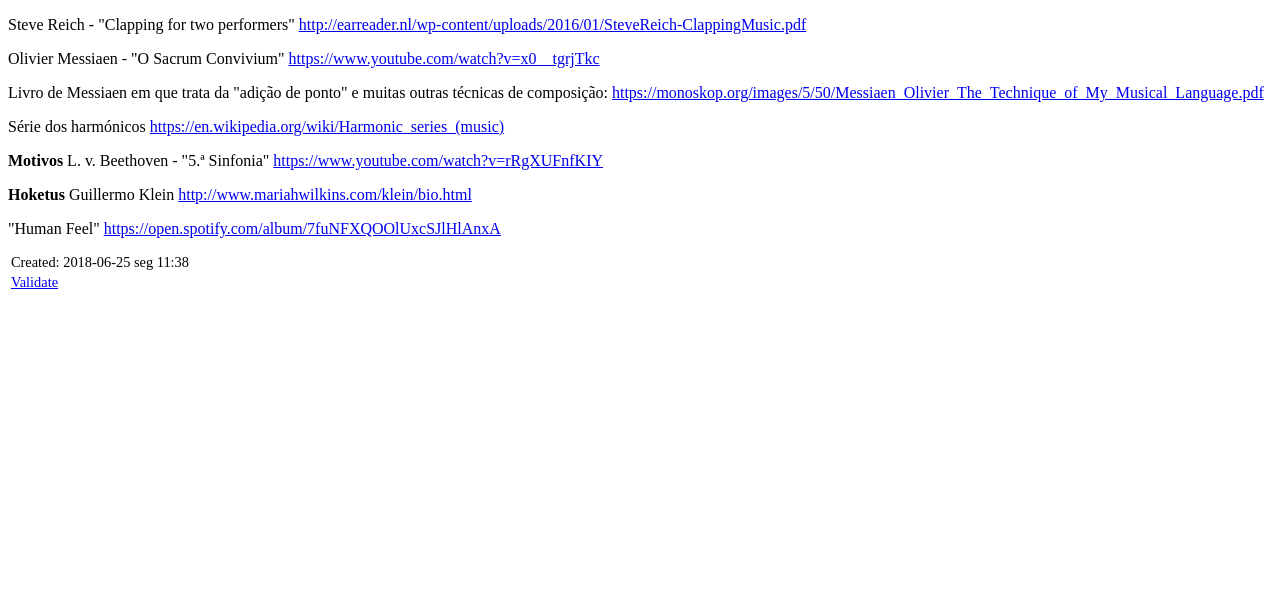
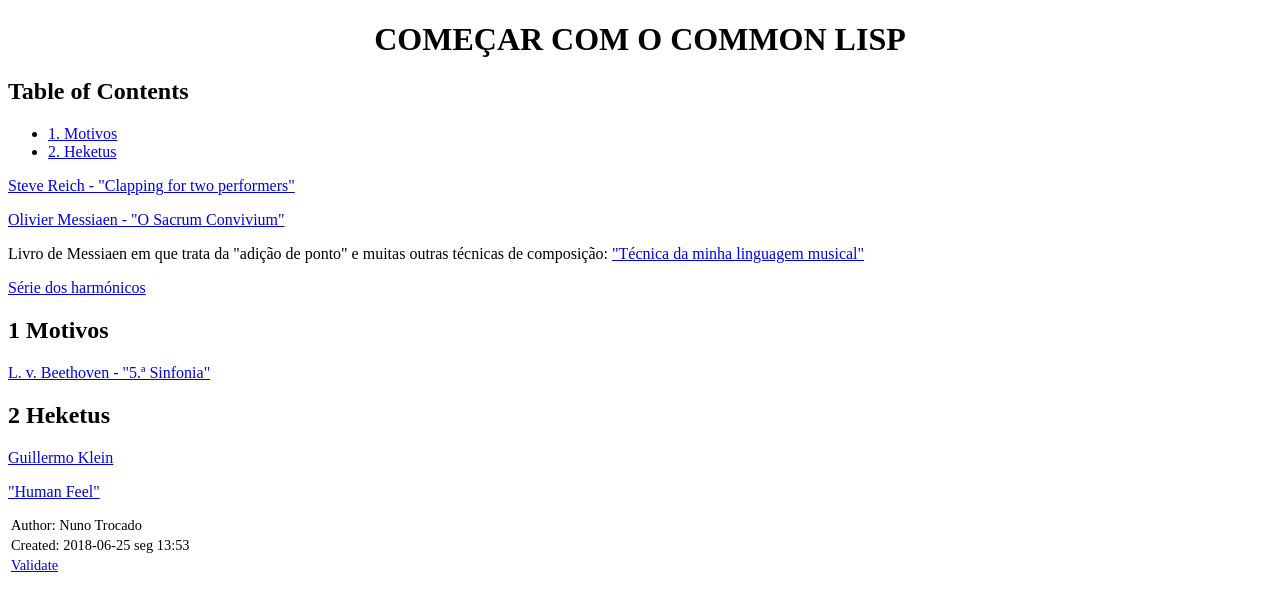
Before and after one commit to ntrocado/ntrocado.github.io, a Jekyll site: the page jobra.html, which Jekyll copies as it is, in a window 1280 px wide. Shown: the top 611 px of the page. Built offline with Jekyll 4.4.1, drawn with Linux system fonts in a browser that asks for light colours.

Commit message:
Mais coisas da Jobra.

```diff
--- a/jobra.html
+++ b/jobra.html
@@ -1,13 +1,14 @@
 <?xml version="1.0" encoding="utf-8"?>
 <!DOCTYPE html PUBLIC "-//W3C//DTD XHTML 1.0 Strict//EN"
 "http://www.w3.org/TR/xhtml1/DTD/xhtml1-strict.dtd">
-<html xmlns="http://www.w3.org/1999/xhtml" lang="en" xml:lang="en">
+<html xmlns="http://www.w3.org/1999/xhtml" lang="pt" xml:lang="pt">
 <head>
-<!-- 2018-06-25 seg 11:38 -->
+<!-- 2018-06-25 seg 13:53 -->
 <meta http-equiv="Content-Type" content="text/html;charset=utf-8" />
 <meta name="viewport" content="width=device-width, initial-scale=1" />
-<title>&lrm;</title>
+<title>COMEÇAR COM O COMMON LISP</title>
 <meta name="generator" content="Org mode" />
+<meta name="author" content="Nuno Trocado" />
 <style type="text/css">
  <!--/*--><![CDATA[/*><!--*/
   .title  { text-align: center;
@@ -228,45 +229,57 @@
 </head>
 <body>
 <div id="content">
+<h1 class="title">COMEÇAR COM O COMMON LISP</h1>
+<div id="table-of-contents">
+<h2>Table of Contents</h2>
+<div id="text-table-of-contents">
+<ul>
+<li><a href="#orgb6452ce">1. Motivos</a></li>
+<li><a href="#orge2213a8">2. Heketus</a></li>
+</ul>
+</div>
+</div>
 <p>
-Steve Reich - "Clapping for two performers"
-<a href="http://earreader.nl/wp-content/uploads/2016/01/SteveReich-ClappingMusic.pdf">http://earreader.nl/wp-content/uploads/2016/01/SteveReich-ClappingMusic.pdf</a>
+<a href="http://earreader.nl/wp-content/uploads/2016/01/SteveReich-ClappingMusic.pdf">Steve Reich - "Clapping for two performers"</a>
 </p>
 
 <p>
-Olivier Messiaen - "O Sacrum Convivium"
-<a href="https://www.youtube.com/watch?v=x0__tgrjTkc">https://www.youtube.com/watch?v=x0__tgrjTkc</a>
+<a href="https://www.youtube.com/watch?v=x0__tgrjTkc">Olivier Messiaen - "O Sacrum Convivium"</a>
 </p>
 
 <p>
-Livro de Messiaen em que trata da "adição de ponto" e muitas outras técnicas de composição:
-<a href="https://monoskop.org/images/5/50/Messiaen_Olivier_The_Technique_of_My_Musical_Language.pdf">https://monoskop.org/images/5/50/Messiaen_Olivier_The_Technique_of_My_Musical_Language.pdf</a>
+Livro de Messiaen em que trata da "adição de ponto" e muitas outras técnicas de composição: <a href="https://monoskop.org/images/5/50/Messiaen_Olivier_The_Technique_of_My_Musical_Language.pdf">"Técnica da minha linguagem musical"</a>
 </p>
 
 <p>
-Série dos harmónicos
-<a href="https://en.wikipedia.org/wiki/Harmonic_series_(music)">https://en.wikipedia.org/wiki/Harmonic_series_(music)</a>
+<a href="https://en.wikipedia.org/wiki/Harmonic_series_(music)">Série dos harmónicos</a>
+</p>
+
+<div id="outline-container-orgb6452ce" class="outline-2">
+<h2 id="orgb6452ce"><span class="section-number-2">1</span> Motivos</h2>
+<div class="outline-text-2" id="text-1">
+<p>
+<a href="https://www.youtube.com/watch?v=rRgXUFnfKIY">L. v. Beethoven - "5.ª Sinfonia"</a>
+</p>
+</div>
+</div>
+
+<div id="outline-container-orge2213a8" class="outline-2">
+<h2 id="orge2213a8"><span class="section-number-2">2</span> Heketus</h2>
+<div class="outline-text-2" id="text-2">
+<p>
+<a href="http://www.mariahwilkins.com/klein/bio.html">Guillermo Klein</a>
 </p>
 
 <p>
-<b>Motivos</b>
-L. v. Beethoven - "5.ª Sinfonia"
-<a href="https://www.youtube.com/watch?v=rRgXUFnfKIY">https://www.youtube.com/watch?v=rRgXUFnfKIY</a>
-</p>
-
-<p>
-<b>Hoketus</b>
-Guillermo Klein
-<a href="http://www.mariahwilkins.com/klein/bio.html">http://www.mariahwilkins.com/klein/bio.html</a>
-</p>
-
-<p>
-"Human Feel"
-<a href="https://open.spotify.com/album/7fuNFXQOOlUxcSJlHlAnxA">https://open.spotify.com/album/7fuNFXQOOlUxcSJlHlAnxA</a>
+<a href="https://open.spotify.com/album/7fuNFXQOOlUxcSJlHlAnxA">"Human Feel"</a>
 </p>
 </div>
+</div>
+</div>
 <div id="postamble" class="status">
-<p class="date">Created: 2018-06-25 seg 11:38</p>
+<p class="author">Author: Nuno Trocado</p>
+<p class="date">Created: 2018-06-25 seg 13:53</p>
 <p class="validation"><a href="http://validator.w3.org/check?uri=referer">Validate</a></p>
 </div>
 </body>
```
